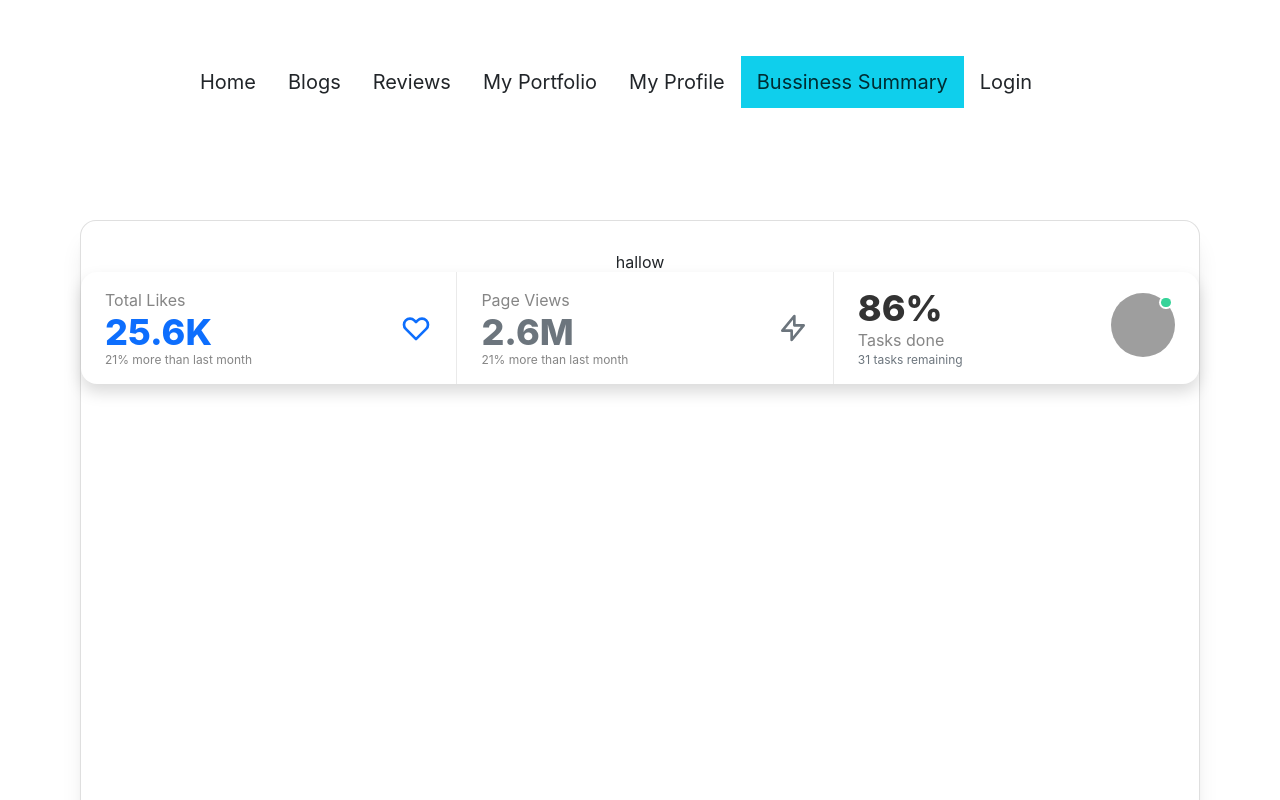
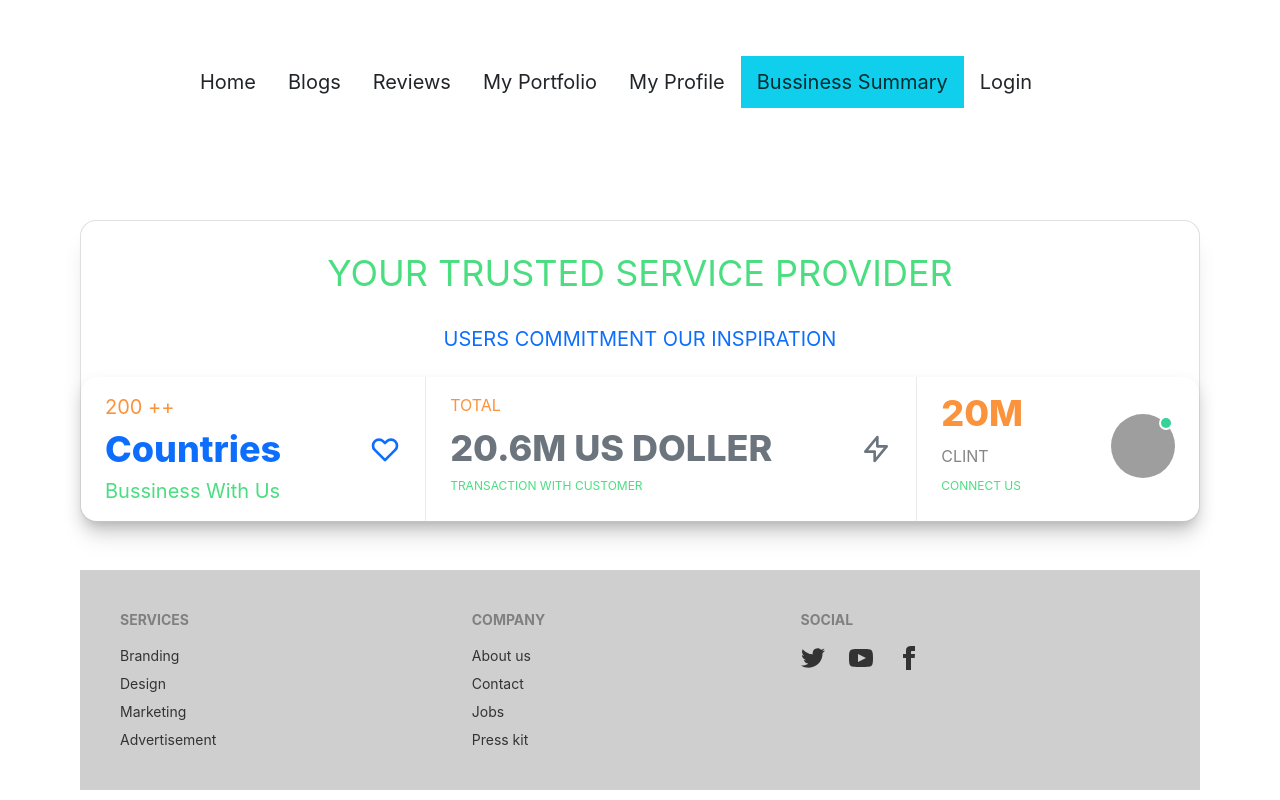
Before and after one commit to msomon/manufacturer-website-client, a React (Create React App) app: page /businesssummary in a window 1280 px wide. Shown: the top 800 px of the page. Built offline with nearby package versions, Linux system fonts and the light colour scheme; no server answers; grey boxes are pictures that could not be loaded.

Commit message:
add bussiness summary

```diff
--- a/src/Pages/Dashboard/ManageAllOrders.js
+++ b/src/Pages/Dashboard/ManageAllOrders.js
@@ -24,7 +24,7 @@ const ManageAllOrders = () => {
 
 
   return (
-    <div className='grid lg:grid-cols-3 md:grid-cols-2 ml-5 mt-7 gap-4'>
+    <div className='grid lg:grid-cols-3 md:grid-cols-2 ml-5 mt-7 gap-4 mb-5'>
       {
         orders?.map(order=><AllOrder key={order._id} setOrders={setOrders} order={order}></AllOrder>)
       }
--- a/src/Pages/Dashboard/UserRow.js
+++ b/src/Pages/Dashboard/UserRow.js
@@ -1,7 +1,7 @@
 import React from 'react';
 import { toast } from 'react-toastify';
 
-const UserRow = ({ user, refetch }) => {
+const UserRow = ({ user, refetch ,index }) => {
     const { email,role} = user;
     // console.log(user);
 
@@ -28,7 +28,7 @@ const UserRow = ({ user, refetch }) => {
 
     return (
         <tr>
-            <th>1</th>
+            <th>{index +1 }</th>
 
             <td>{email}</td>
 
--- a/src/Pages/Dashboard/Users.js
+++ b/src/Pages/Dashboard/Users.js
@@ -30,9 +30,10 @@ const Users = () => {
                     </thead>
                     <tbody>
                        {
-                           users.map(user=><UserRow
+                           users.map((user,index)=><UserRow
                            key={user._id}
                            user={user}
+                           index={index}
                            refetch={refetch}
                            ></UserRow>)
                        }
--- a/src/Pages/Home/BusinessSummary.js
+++ b/src/Pages/Home/BusinessSummary.js
@@ -2,25 +2,26 @@ import React from 'react';
 
 const BusinessSummary = () => {
   return (
-    <div className='card w-full bg-base-100 shadow-xl h-screen  mt-20'>
-      <h1 className='text-center mt-8'>hallow</h1>
+    <div className='card w-full bg-base-100 shadow-xl h-80vh  mt-20 mb-5'>
+      <h1 className='text-center text-4xl mt-8 text-green-400'>YOUR TRUSTED SERVICE PROVIDER</h1>
+      <h1 className='text-center text-primary text-xl mt-8 mb-4'>USERS COMMITMENT OUR INSPIRATION</h1>
       <div class="stats shadow">
   <div class="stat">
     <div class="stat-figure text-primary">
       <svg xmlns="http://www.w3.org/2000/svg" fill="none" viewBox="0 0 24 24" class="inline-block w-8 h-8 stroke-current"><path stroke-linecap="round" stroke-linejoin="round" stroke-width="2" d="M4.318 6.318a4.5 4.5 0 000 6.364L12 20.364l7.682-7.682a4.5 4.5 0 00-6.364-6.364L12 7.636l-1.318-1.318a4.5 4.5 0 00-6.364 0z"></path></svg>
     </div>
-    <div class="stat-title">Total Likes</div>
-    <div class="stat-value text-primary">25.6K</div>
-    <div class="stat-desc">21% more than last month</div>
+    <div class="stat-title mb-2 text-xl text-orange-400">200 ++</div>
+    <div class="stat-value text-primary">Countries </div>
+    <div class="stat-desc mt-2 text-xl text-green-400">Bussiness With Us </div>
   </div>
 
   <div class="stat">
     <div class="stat-figure text-secondary">
       <svg xmlns="http://www.w3.org/2000/svg" fill="none" viewBox="0 0 24 24" class="inline-block w-8 h-8 stroke-current"><path stroke-linecap="round" stroke-linejoin="round" stroke-width="2" d="M13 10V3L4 14h7v7l9-11h-7z"></path></svg>
     </div>
-    <div class="stat-title">Page Views</div>
-    <div class="stat-value text-secondary">2.6M</div>
-    <div class="stat-desc">21% more than last month</div>
+    <div class="stat-title text-orange-400">TOTAL </div>
+    <div class="stat-value text-secondary">20.6M US DOLLER</div>
+    <div class="stat-desc text-green-400"> TRANSACTION WITH CUSTOMER</div>
   </div>
 
   <div class="stat">
@@ -31,9 +32,9 @@ const BusinessSummary = () => {
         </div>
       </div>
     </div>
-    <div class="stat-value">86%</div>
-    <div class="stat-title">Tasks done</div>
-    <div class="stat-desc text-secondary">31 tasks remaining</div>
+    <div class="stat-value text-orange-400">20M</div>
+    <div class="stat-title">CLINT</div>
+    <div class="stat-desc text-green-400">CONNECT US</div>
   </div>
 
 </div>
--- a/src/Pages/Home/MyPortfolio.js
+++ b/src/Pages/Home/MyPortfolio.js
@@ -21,7 +21,7 @@ const MyPortfolio = () => {
 // console.log(users);
 
   return (
-    <div className='w-3/4 mx-auto  gap-10 justify-between mt-8'>
+    <div className='h-full w-3/4 mx-auto  gap-10 justify-between mt-8 mb-3'>
 
     <div class="card w-full  bg-base-100 shadow-2xl shadow-2yl "><h3 className='text-center mt-3 text-3xl text-green-500 '>❤ My Portfolio  ❤ </h3>
 <div class="card-body items-center text-center">
--- a/src/Pages/Home/MyProfile.js
+++ b/src/Pages/Home/MyProfile.js
@@ -33,7 +33,7 @@ const MyProfile = () => {
 // console.log(users);
 
   return (
-    <div className='w-3/4 mx-auto  gap-10 justify-between mt-8'>
+    <div className='h-full w-3/4 mx-auto  gap-10 justify-between mt-8 mb-5'>
 
     <div class="card w-full  bg-base-100 shadow-2xl shadow-2yl "><h3 className='text-center mt-3 text-3xl text-green-500 '>🌹 My Profile 🌹</h3>
 <div class="card-body items-center text-center">
--- a/src/Pages/Home/Reviews.js
+++ b/src/Pages/Home/Reviews.js
@@ -21,7 +21,7 @@ const Reviews = () => {
 
 // console.log(reviews);
   return (
-    <div className='grid lg:grid-cols-3 md:grid-cols-2 ml-5 mt-7 gap-4'>
+    <div className='grid lg:grid-cols-3 md:grid-cols-2 ml-5 mt-7 gap-4 mb-5'>
       {
         reviews?.slice(-reviews.length).reverse().map(review=><Review key={review._id} reviewa={review}></Review>)
       }
```
